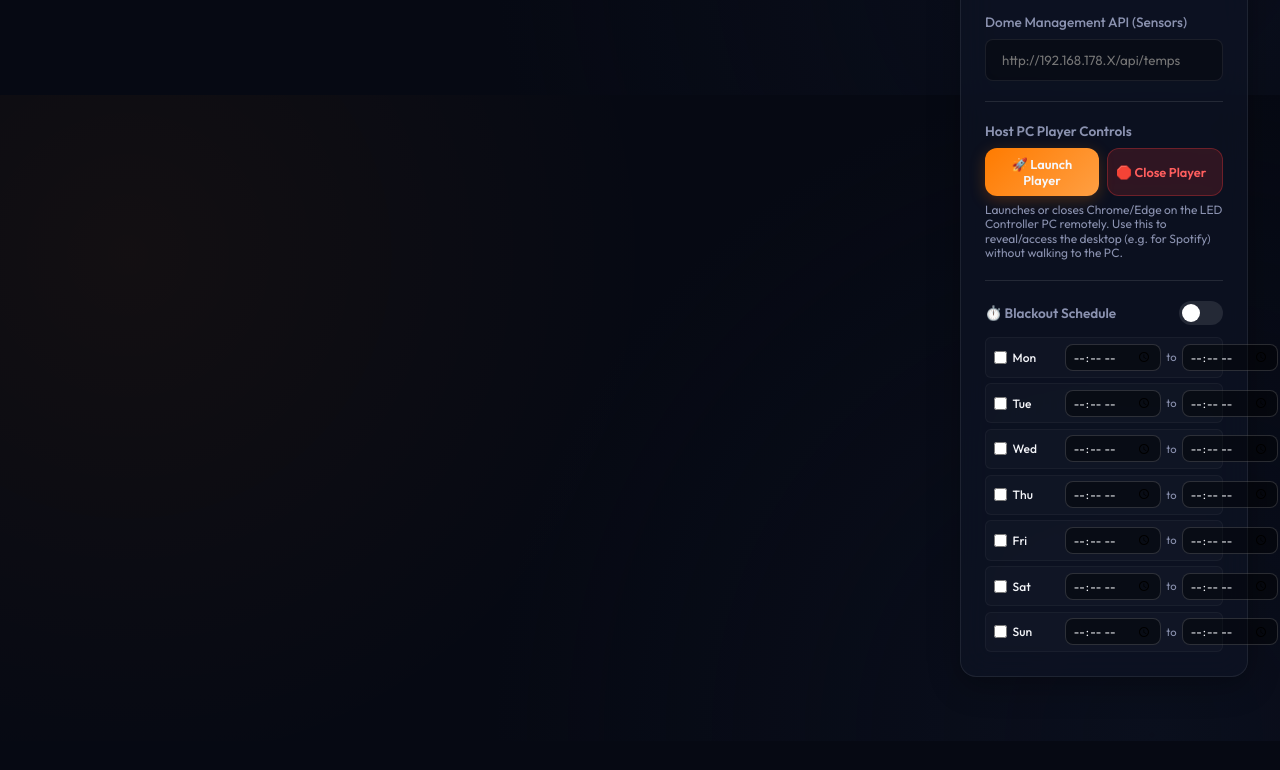
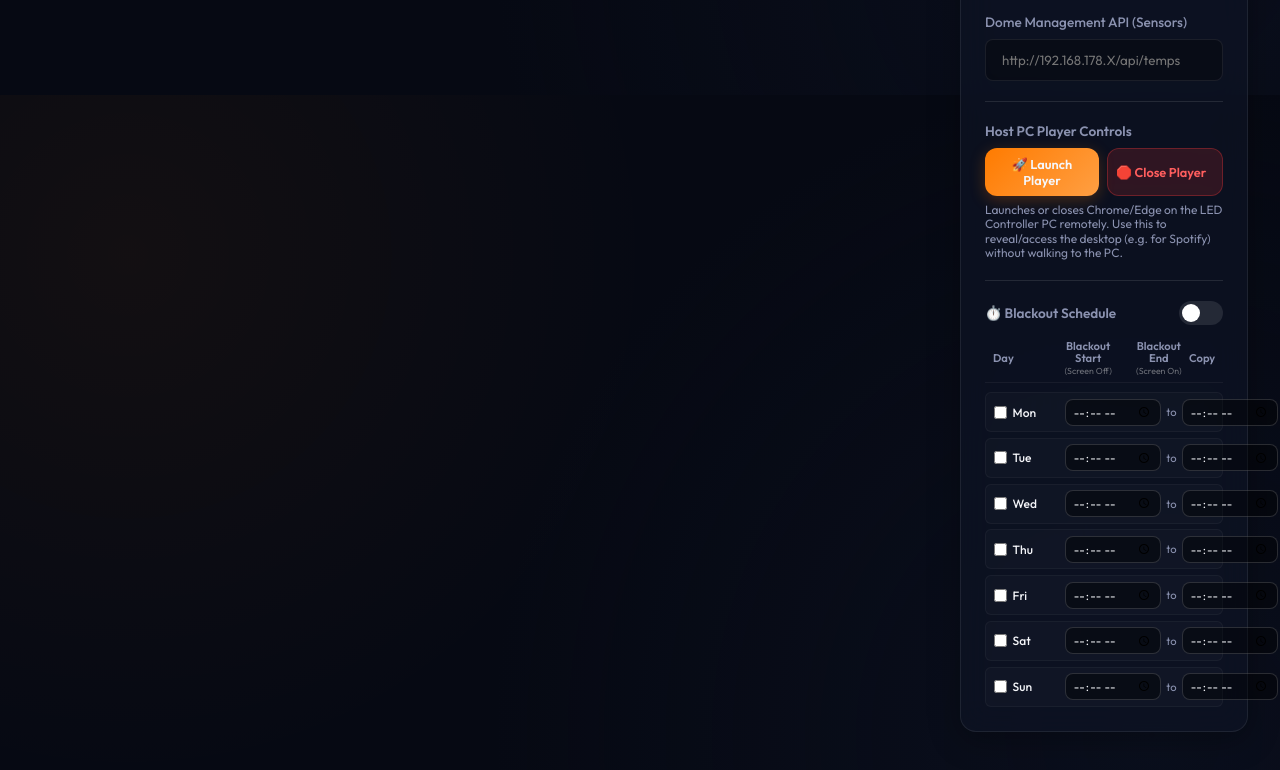
Before and after one commit to ShaunDurant-Dome/novaremote, a website: page public/index.html in a window 1280 px wide. Shown: the part 1505-2275 px from the top of the page. Before the commit the page ends 2246 px from the top, so only its background shows below. Drawn offline with Linux system fonts and the light colour scheme.

Commit message:
Add descriptive headers on top of daily blackout schedule inputs

```diff
--- a/public/index.html
+++ b/public/index.html
@@ -542,6 +542,16 @@
                             </label>
                         </div>
                         <div id="scheduleTimes" style="display: flex; flex-direction: column; gap: 0.4rem; transition: opacity 0.2s ease;">
+                            <!-- Column Headers -->
+                            <div style="display: flex; align-items: center; gap: 0.4rem; padding: 0.15rem 0.5rem; margin-bottom: 0.15rem; border-bottom: 1px solid rgba(255,255,255,0.05); padding-bottom: 0.35rem;">
+                                <span style="font-size: 0.7rem; font-weight: 600; color: var(--text-muted); min-width: 65px;">Day</span>
+                                <div style="display: flex; align-items: center; gap: 0.35rem; flex: 1;">
+                                    <span style="font-size: 0.7rem; font-weight: 600; color: var(--text-muted); flex: 1; text-align: center; line-height: 1.1;">Blackout Start<br><span style="font-size: 0.55rem; font-weight: 400; color: rgba(255,255,255,0.4);">(Screen Off)</span></span>
+                                    <span style="font-size: 0.7rem; color: transparent; width: 12px; text-align: center;">to</span>
+                                    <span style="font-size: 0.7rem; font-weight: 600; color: var(--text-muted); flex: 1; text-align: center; line-height: 1.1;">Blackout End<br><span style="font-size: 0.55rem; font-weight: 400; color: rgba(255,255,255,0.4);">(Screen On)</span></span>
+                                </div>
+                                <span style="font-size: 0.7rem; font-weight: 600; color: var(--text-muted); width: 26px; text-align: center;">Copy</span>
+                            </div>
                             <div id="scheduleDaysContainer" style="display: flex; flex-direction: column; gap: 0.35rem;">
                                 <!-- Mon -->
                                 <div class="schedule-day-row" style="display: flex; align-items: center; gap: 0.4rem; background: rgba(255,255,255,0.02); padding: 0.35rem 0.5rem; border-radius: 6px; border: 1px solid rgba(255,255,255,0.04);">
```
